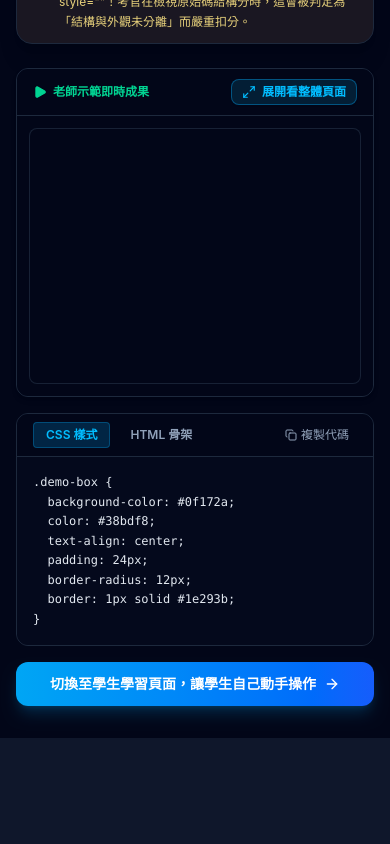
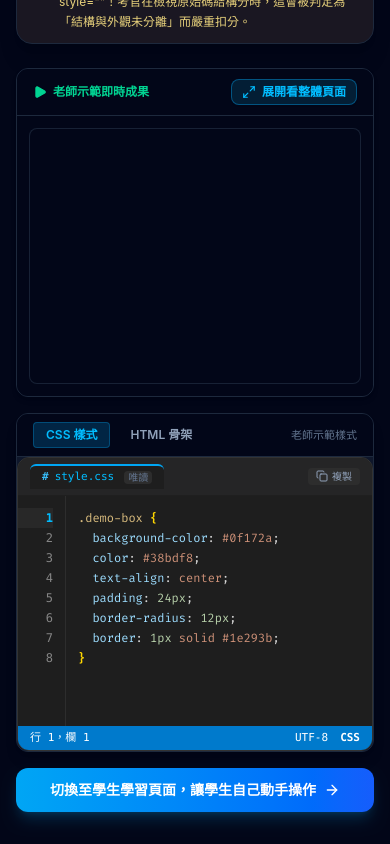
Before and after one commit to floraya/CSS-Course, a React (Vite) app: page / in a window 390 px wide. Shown: the part 1020-1864 px from the top of the page. Before the commit the page ends 1758 px from the top, so only its background shows below. Built offline with nearby package versions, Linux system fonts and the light colour scheme.

Commit message:
feat: integrate Prism.js and add VsCodeEditor component
Implemented syntax highlighting using Prism.js and created a reusable VsCodeEditor component to replace plain textareas, improving the code editing experience across practice and sandbox views.

```diff
--- a/package.json
+++ b/package.json
@@ -19,6 +19,7 @@
     "express": "^4.21.2",
     "lucide-react": "^0.546.0",
     "motion": "^12.23.24",
+    "prismjs": "^1.30.0",
     "react": "^19.0.1",
     "react-dom": "^19.0.1",
     "vite": "^8.3.0"
@@ -27,6 +28,7 @@
     "@types/canvas-confetti": "^1.9.0",
     "@types/express": "^4.17.21",
     "@types/node": "^22.14.0",
+    "@types/prismjs": "^1.26.6",
     "@types/react": "^19.3.0",
     "@types/react-dom": "^19.3.0",
     "autoprefixer": "^10.4.21",
--- a/src/components/TeacherTeachingView.tsx
+++ b/src/components/TeacherTeachingView.tsx
@@ -3,6 +3,7 @@ import { Play, ArrowRight, Copy, Check, RotateCcw, Maximize2, Sparkles } from 'l
 import { Lesson } from '../types';
 import { InteractiveConceptCard } from './InteractiveConceptCard';
 import { FullPagePreviewModal } from './FullPagePreviewModal';
+import { VsCodeEditor } from './VsCodeEditor';
 
 interface TeacherTeachingViewProps {
   lesson: Lesson;
@@ -207,7 +208,7 @@ export const TeacherTeachingView: React.FC<TeacherTeachingViewProps> = ({
           </div>
 
           {/* 老師示範程式碼 */}
-          <div className="bg-slate-900 border border-slate-800 rounded-xl overflow-hidden">
+          <div className="bg-slate-900 border border-slate-800 rounded-xl overflow-hidden shadow-lg">
             <div className="px-4 py-2 bg-slate-950 border-b border-slate-800 flex items-center justify-between">
               <div className="flex gap-2">
                 <button
@@ -232,18 +233,17 @@ export const TeacherTeachingView: React.FC<TeacherTeachingViewProps> = ({
                 </button>
               </div>
 
-              <button
-                onClick={handleCopy}
-                className="flex items-center gap-1 text-xs text-slate-400 hover:text-white px-2 py-1 rounded hover:bg-slate-800 transition-colors"
-              >
-                {copied ? <Check className="w-3 h-3 text-emerald-400" /> : <Copy className="w-3 h-3" />}
-                <span>{copied ? '已複製' : '複製代碼'}</span>
-              </button>
+              <span className="text-[11px] text-slate-500">
+                {codeTab === 'css' ? '老師示範樣式' : '結構骨架'}
+              </span>
             </div>
 
-            <div className="p-4 bg-slate-950/80 max-h-56 overflow-y-auto font-mono text-xs text-slate-200 whitespace-pre leading-relaxed">
-              {codeTab === 'css' ? lesson.teacherCode.css : lesson.teacherCode.html}
-            </div>
+            <VsCodeEditor
+              value={codeTab === 'css' ? activeCss : lesson.teacherCode.html}
+              language={codeTab}
+              readOnly={true}
+              height="230px"
+            />
           </div>
 
           {/* 底部快速切換按鈕 */}
--- a/src/components/VsCodeEditor.tsx
+++ b/src/components/VsCodeEditor.tsx
@@ -1,12 +1,16 @@
-import React, { useRef, useEffect, useState, useMemo } from 'react';
+import React, { useRef, useState, useMemo, useLayoutEffect } from 'react';
+import { highlightCode } from '../utils/codeHighlighter';
+import { Copy, Check } from 'lucide-react';
 
-interface VsCodeEditorProps {
+export interface VsCodeEditorProps {
   value: string;
-  onChange: (val: string) => void;
+  onChange?: (val: string) => void;
   placeholder?: string;
   className?: string;
   height?: string;
   readOnly?: boolean;
+  language?: 'css' | 'html';
+  fileName?: string;
 }
 
 const AUTO_CLOSE_PAIRS: Record<string, string> = {
@@ -25,20 +29,53 @@ export const VsCodeEditor: React.FC<VsCodeEditorProps> = ({
   placeholder = '/* 請在此輸入 CSS 程式碼 */',
   height = '320px',
   readOnly = false,
+  language = 'css',
+  fileName,
+  className = '',
 }) => {
   const textareaRef = useRef<HTMLTextAreaElement>(null);
   const lineNumbersRef = useRef<HTMLDivElement>(null);
+  const highlightRef = useRef<HTMLPreElement>(null);
   const [cursorPos, setCursorPos] = useState({ line: 1, col: 1 });
+  const [copied, setCopied] = useState(false);
 
   const lines = useMemo(() => {
     return value.split('\n');
   }, [value]);
 
-  // Sync scroll between line numbers and textarea
+  const defaultFileName = fileName || (language === 'html' ? 'index.html' : 'style.css');
+
+  // Syntax highlighting via Prism with VS Code Dark+ classes
+  const highlightedHtml = useMemo(() => {
+    return highlightCode(value, language);
+  }, [value, language]);
+
+  // Sync scroll between textarea, line numbers, and highlight display layer
   const handleScroll = () => {
-    if (textareaRef.current && lineNumbersRef.current) {
-      lineNumbersRef.current.scrollTop = textareaRef.current.scrollTop;
+    if (textareaRef.current) {
+      const top = textareaRef.current.scrollTop;
+      const left = textareaRef.current.scrollLeft;
+
+      if (lineNumbersRef.current) {
+        lineNumbersRef.current.scrollTop = top;
       }
+      if (highlightRef.current) {
+        highlightRef.current.scrollTop = top;
+        highlightRef.current.scrollLeft = left;
+      }
+    }
+  };
+
+  // Sync scroll on initial render or value change
+  useLayoutEffect(() => {
+    handleScroll();
+  }, [value]);
+
+  const handleCopy = () => {
+    if (!value) return;
+    navigator.clipboard.writeText(value);
+    setCopied(true);
+    setTimeout(() => setCopied(false), 1500);
   };
 
   // Update cursor position line & column
@@ -53,7 +90,7 @@ export const VsCodeEditor: React.FC<VsCodeEditorProps> = ({
   };
 
   const handleKeyDown = (e: React.KeyboardEvent<HTMLTextAreaElement>) => {
-    if (readOnly) return;
+    if (readOnly || !onChange) return;
     const textarea = textareaRef.current;
     if (!textarea) return;
 
@@ -76,10 +113,10 @@ export const VsCodeEditor: React.FC<VsCodeEditorProps> = ({
       const newValue = value.slice(0, start) + openChar + closeChar + value.slice(end);
       onChange(newValue);
 
-      // Set cursor between the pair
       setTimeout(() => {
         textarea.selectionStart = textarea.selectionEnd = start + 1;
         updateCursorInfo();
+        handleScroll();
       }, 0);
       return;
     }
@@ -97,10 +134,8 @@ export const VsCodeEditor: React.FC<VsCodeEditorProps> = ({
       const charBefore = value[start - 1];
       const charAfter = value[start];
 
-      // If cursor is right between { and }
       if (charBefore === '{' && charAfter === '}') {
         e.preventDefault();
-        // Determine current line indent
         const lineStart = value.lastIndexOf('\n', start - 1) + 1;
         const currentLineText = value.slice(lineStart, start);
         const matchIndent = currentLineText.match(/^(\s*)/);
@@ -115,112 +150,131 @@ export const VsCodeEditor: React.FC<VsCodeEditorProps> = ({
           const newPos = start + 1 + insideIndent.length;
           textarea.selectionStart = textarea.selectionEnd = newPos;
           updateCursorInfo();
+          handleScroll();
         }, 0);
         return;
       }
 
-      // General Smart Enter: inherit previous line indentation
+      // Preserve indentation on regular Enter
       const lineStart = value.lastIndexOf('\n', start - 1) + 1;
       const currentLineText = value.slice(lineStart, start);
       const matchIndent = currentLineText.match(/^(\s*)/);
       if (matchIndent && matchIndent[1].length > 0) {
         e.preventDefault();
         const indent = matchIndent[1];
-        const insertText = '\n' + indent;
-        const newValue = value.slice(0, start) + insertText + value.slice(end);
+        const newValue = value.slice(0, start) + '\n' + indent + value.slice(end);
         onChange(newValue);
 
         setTimeout(() => {
-          textarea.selectionStart = textarea.selectionEnd = start + insertText.length;
+          textarea.selectionStart = textarea.selectionEnd = start + 1 + indent.length;
           updateCursorInfo();
+          handleScroll();
         }, 0);
         return;
       }
     }
 
-    // 4. VS Code: Tab key inserts 2 spaces
+    // 4. VS Code: Tab Indent (2 spaces)
     if (e.key === 'Tab') {
       e.preventDefault();
+      const indent = '  ';
+
       if (!e.shiftKey) {
-        const indent = '  ';
         const newValue = value.slice(0, start) + indent + value.slice(end);
         onChange(newValue);
 
         setTimeout(() => {
           textarea.selectionStart = textarea.selectionEnd = start + indent.length;
           updateCursorInfo();
+          handleScroll();
         }, 0);
       } else {
-        // Shift+Tab: outdent current line
+        // Shift + Tab outdent
         const lineStart = value.lastIndexOf('\n', start - 1) + 1;
-        if (value.slice(lineStart, lineStart + 2) === '  ') {
+        const lineText = value.slice(lineStart, start);
+        if (lineText.startsWith('  ')) {
           const newValue = value.slice(0, lineStart) + value.slice(lineStart + 2);
           onChange(newValue);
+
           setTimeout(() => {
             textarea.selectionStart = textarea.selectionEnd = Math.max(lineStart, start - 2);
             updateCursorInfo();
+            handleScroll();
           }, 0);
         }
       }
       return;
     }
 
-    // 5. VS Code: Backspace pair deletion
+    // 5. Backspace pair deletion: deleting { deletes matching }
     if (e.key === 'Backspace' && start === end && start > 0) {
       const prevChar = value[start - 1];
       const nextChar = value[start];
-
-      if (
-        (prevChar === '{' && nextChar === '}') ||
-        (prevChar === '(' && nextChar === ')') ||
-        (prevChar === '[' && nextChar === ']') ||
-        (prevChar === '"' && nextChar === '"') ||
-        (prevChar === "'" && nextChar === "'")
-      ) {
+      if (AUTO_CLOSE_PAIRS[prevChar] === nextChar) {
         e.preventDefault();
         const newValue = value.slice(0, start - 1) + value.slice(start + 1);
         onChange(newValue);
+
         setTimeout(() => {
           textarea.selectionStart = textarea.selectionEnd = start - 1;
           updateCursorInfo();
+          handleScroll();
         }, 0);
-        return;
       }
     }
   };
 
-  // Helper function to insert snippet at cursor (e.g. from quick chips)
-  const insertSnippet = (snippet: string, cursorOffset = snippet.length) => {
+  const insertSnippet = (snippet: string, cursorOffset: number = snippet.length) => {
+    if (readOnly || !onChange) return;
     const textarea = textareaRef.current;
     if (!textarea) return;
     const start = textarea.selectionStart;
     const end = textarea.selectionEnd;
+
     const newValue = value.slice(0, start) + snippet + value.slice(end);
     onChange(newValue);
+
     setTimeout(() => {
       textarea.focus();
       textarea.selectionStart = textarea.selectionEnd = start + cursorOffset;
       updateCursorInfo();
+      handleScroll();
     }, 0);
   };
 
   return (
-    <div className="flex flex-col bg-[#1e1e1e] border border-[#333333] rounded-xl overflow-hidden shadow-xl text-slate-200">
+    <div className={`flex flex-col bg-[#1e1e1e] border border-[#333333] rounded-xl overflow-hidden shadow-xl text-slate-200 ${className}`}>
       {/* VS Code Tab Header */}
       <div className="bg-[#252526] border-b border-[#1f1f1f] px-3 py-1.5 flex items-center justify-between text-xs select-none">
         <div className="flex items-center gap-2">
           <div className="flex items-center gap-1.5 px-3 py-1 bg-[#1e1e1e] text-sky-400 font-mono text-[11px] rounded-t-md border-t-2 border-sky-500">
-            <span className="text-[#38bdf8] font-bold">#</span>
-            <span>style.css</span>
+            <span className={language === 'html' ? 'text-amber-400 font-bold' : 'text-[#38bdf8] font-bold'}>
+              {language === 'html' ? '<>' : '#'}
+            </span>
+            <span>{defaultFileName}</span>
+            {readOnly && (
+              <span className="text-[10px] text-slate-500 bg-[#2d2d2d] px-1 rounded ml-1">唯讀</span>
+            )}
           </div>
           <span className="text-[11px] text-slate-500 hidden sm:inline">
-            (支援 VS Code 自動補全括號、智慧縮排)
+            {readOnly ? '(VS Code 語法色彩標籤)' : '(支援 VS Code 語法高亮、自動補全括號、智慧縮排)'}
           </span>
         </div>
 
-        {/* 快速常用符號鍵盤小工具（新手/選手便利鍵） */}
-        {!readOnly && (
-          <div className="flex items-center gap-1 overflow-x-auto">
+        {/* 頂部操作按鈕（複製代碼 / 常用快捷片段） */}
+        <div className="flex items-center gap-1.5">
+          <button
+            type="button"
+            onClick={handleCopy}
+            className="flex items-center gap-1 text-[11px] text-slate-400 hover:text-white px-2 py-0.5 rounded bg-[#2d2d2d] hover:bg-[#383838] transition-colors"
+            title="複製程式碼"
+          >
+            {copied ? <Check className="w-3 h-3 text-emerald-400" /> : <Copy className="w-3 h-3" />}
+            <span className="text-[10px]">{copied ? '已複製' : '複製'}</span>
+          </button>
+
+          {!readOnly && language === 'css' && (
+            <div className="hidden sm:flex items-center gap-1">
               <button
                 type="button"
                 onClick={() => insertSnippet('{\n  \n}', 4)}
@@ -247,14 +301,15 @@ export const VsCodeEditor: React.FC<VsCodeEditorProps> = ({
             </div>
           )}
         </div>
+      </div>
 
-      {/* Editor Main Canvas with Synchronized Line Numbers */}
+      {/* Editor Main Canvas with Synchronized Line Numbers & Highlighting */}
       <div className="relative flex bg-[#1e1e1e]" style={{ height }}>
         {/* Line Numbers Gutter */}
         <div
           ref={lineNumbersRef}
           aria-hidden="true"
-          className="w-12 bg-[#1e1e1e] border-r border-[#2d2d2d] py-3 text-right pr-3 font-mono text-xs select-none overflow-hidden text-[#858585] leading-[20px]"
+          className="w-12 shrink-0 bg-[#1e1e1e] border-r border-[#2d2d2d] py-3 text-right pr-3 font-mono text-xs select-none overflow-hidden text-[#858585] leading-[20px]"
         >
           {lines.map((_, i) => (
             <div
@@ -268,11 +323,27 @@ export const VsCodeEditor: React.FC<VsCodeEditorProps> = ({
           ))}
         </div>
 
-        {/* Textarea Input */}
+        {/* Code Body Area with Highlighting Overlay */}
+        <div className="relative flex-1 h-full overflow-hidden">
+          {/* Background Highlighted Syntax Layer */}
+          <pre
+            ref={highlightRef}
+            aria-hidden="true"
+            className="vscode-highlight absolute inset-0 pointer-events-none p-3 font-mono text-xs leading-[20px] whitespace-pre tab-[2] overflow-hidden m-0 border-0 bg-transparent select-none"
+            style={{
+              tabSize: 2,
+              fontFamily: "'Fira Code', ui-monospace, SFMono-Regular, Menlo, Monaco, Consolas, monospace",
+            }}
+            dangerouslySetInnerHTML={{
+              __html: highlightedHtml ? (highlightedHtml + (value.endsWith('\n') ? '<br />&nbsp;' : '')) : '',
+            }}
+          />
+
+          {/* Foreground Textarea (Transparent text, visible cursor, caret and selection) */}
           <textarea
             ref={textareaRef}
             value={value}
-          onChange={(e) => onChange(e.target.value)}
+            onChange={(e) => onChange?.(e.target.value)}
             onKeyDown={handleKeyDown}
             onKeyUp={updateCursorInfo}
             onClick={updateCursorInfo}
@@ -282,9 +353,16 @@ export const VsCodeEditor: React.FC<VsCodeEditorProps> = ({
             autoCapitalize="off"
             autoCorrect="off"
             placeholder={placeholder}
-          className="flex-1 bg-transparent text-[#d4d4d4] font-mono text-xs leading-[20px] p-3 resize-none focus:outline-none border-0 selection:bg-[#264f78] whitespace-pre tab-[2] overflow-auto"
-          style={{ tabSize: 2 }}
+            className="vscode-editor-textarea absolute inset-0 w-full h-full bg-transparent font-mono text-xs leading-[20px] p-3 resize-none focus:outline-none border-0 selection:bg-[#264f78]/60 whitespace-pre tab-[2] overflow-auto m-0"
+            style={{
+              tabSize: 2,
+              fontFamily: "'Fira Code', ui-monospace, SFMono-Regular, Menlo, Monaco, Consolas, monospace",
+              color: 'transparent',
+              WebkitTextFillColor: 'transparent',
+              caretColor: '#ffffff',
+            }}
           />
+        </div>
       </div>
 
       {/* VS Code Status Bar */}
@@ -297,7 +375,7 @@ export const VsCodeEditor: React.FC<VsCodeEditorProps> = ({
         </div>
         <div className="flex items-center gap-3">
           <span>UTF-8</span>
-          <span className="font-semibold">CSS</span>
+          <span className="font-semibold uppercase">{language}</span>
         </div>
       </div>
     </div>
--- a/src/index.css
+++ b/src/index.css
@@ -48,3 +48,98 @@
 ::-webkit-scrollbar-thumb:hover {
   background: #334155;
 }
+
+/* ==========================================================================
+   VS Code Dark+ Syntax Highlighting Theme
+   ========================================================================== */
+.vscode-highlight {
+  color: #d4d4d4;
+  font-family: 'Fira Code', ui-monospace, SFMono-Regular, Menlo, Monaco, Consolas, monospace;
+}
+
+/* Comments */
+.vscode-highlight .token.comment,
+.vscode-highlight .token.prolog,
+.vscode-highlight .token.doctype,
+.vscode-highlight .token.cdata {
+  color: #6a9955 !important;
+  font-style: italic;
+}
+
+/* Punctuation (colons, semicolons, commas) */
+.vscode-highlight .token.punctuation {
+  color: #d4d4d4;
+}
+
+/* Gold Brackets { } */
+.vscode-highlight .token.bracket-gold,
+.vscode-highlight .bracket-gold {
+  color: #ffd700 !important;
+  font-weight: 600;
+}
+
+/* CSS Selectors (classes, ids, elements, pseudo-classes) */
+.vscode-highlight .token.selector {
+  color: #d7ba7d !important;
+}
+
+/* CSS Properties & HTML Attribute Names */
+.vscode-highlight .token.property,
+.vscode-highlight .token.attr-name {
+  color: #9cdcfe !important;
+}
+
+/* HTML Tags (<div, <span, <h1, </p>) */
+.vscode-highlight .token.tag,
+.vscode-highlight .token.tag .token.tag-id {
+  color: #569cd6 !important;
+}
+
+.vscode-highlight .token.tag .token.punctuation {
+  color: #808080 !important;
+}
+
+/* Numbers & Units (20px, 100%, 1.5rem, 0) */
+.vscode-highlight .token.number,
+.vscode-highlight .token.unit,
+.vscode-highlight .token.unit-number {
+  color: #b5cea8 !important;
+}
+
+/* Strings & Attribute Values ("container", 'Arial') */
+.vscode-highlight .token.string,
+.vscode-highlight .token.char,
+.vscode-highlight .token.attr-value {
+  color: #ce9178 !important;
+}
+
+/* Functions (rgb(), calc(), var(), url()) */
+.vscode-highlight .token.function,
+.vscode-highlight .token.css-function {
+  color: #dcdcaa !important;
+}
+
+/* CSS Keywords & Values (flex, block, none, relative, absolute, etc.) */
+.vscode-highlight .token.keyword,
+.vscode-highlight .token.css-keyword,
+.vscode-highlight .token.boolean {
+  color: #ce9178 !important;
+}
+
+/* At-rules (@media, @keyframes) & Important */
+.vscode-highlight .token.atrule,
+.vscode-highlight .token.important {
+  color: #c586c0 !important;
+  font-weight: 600;
+}
+
+/* Color hex codes (#ff0000) */
+.vscode-highlight .token.color-hex {
+  color: #ce9178 !important;
+}
+
+/* Textarea placeholder styling for VS Code editor overlay */
+.vscode-editor-textarea::placeholder {
+  color: #6e7681 !important;
+  -webkit-text-fill-color: #6e7681 !important;
+}
--- /dev/null
+++ b/src/utils/codeHighlighter.ts
@@ -0,0 +1,42 @@
+import Prism from 'prismjs';
+
+// Enhance Prism CSS definitions to match VS Code Dark+ color classifications
+if (Prism.languages.css) {
+  Prism.languages.insertBefore('css', 'punctuation', {
+    'color-hex': {
+      pattern: /#(?:[0-9a-fA-F]{3,4}){1,2}\b/,
+      alias: 'number'
+    },
+    'unit-number': {
+      pattern: /\b\d+(?:\.\d+)?(?:px|rem|em|%|vh|vw|deg|s|ms|fr|ch|vmin|vmax)?\b/,
+      alias: 'number'
+    },
+    'css-keyword': {
+      pattern: /\b(?:block|inline-block|inline|flex|grid|none|relative|absolute|fixed|sticky|static|auto|inherit|initial|unset|border-box|content-box|center|space-between|space-around|space-evenly|stretch|flex-start|flex-end|bold|normal|pointer|hidden|visible|transparent|solid|dashed|dotted|double|wrap|nowrap|row|column|uppercase|lowercase|capitalize|underline|sans-serif|serif|monospace)\b/i,
+      alias: 'keyword'
+    },
+    'css-function': {
+      pattern: /\b(?:rgba?|hsla?|calc|var|min|max|clamp|url|linear-gradient|radial-gradient)(?=\()/i,
+      alias: 'function'
+    }
+  });
+}
+
+/**
+ * Highlights code string into VS Code Dark+ themed HTML tokens
+ */
+export function highlightCode(code: string, language: 'css' | 'html' | 'markup' = 'css'): string {
+  if (!code) return '';
+  const lang = language === 'html' ? 'markup' : language;
+  const grammar = Prism.languages[lang] || Prism.languages.css;
+
+  let highlighted = Prism.highlight(code, grammar, lang);
+
+  // VS Code bracket pair colorization: replace { and } with gold colored spans
+  highlighted = highlighted.replace(
+    /(<span class="token punctuation">)(\{|\})(<\/span>)/g,
+    '<span class="token punctuation bracket-gold">$2</span>'
+  );
+
+  return highlighted;
+}
```
Also changed, not shown: src/components/InteractiveConceptCard.tsx (+9 -6 lines), src/components/LearnLayoutLab.tsx (+5 -7 lines), src/components/PracticeView.tsx (+15 -17 lines), src/components/SandboxView.tsx (+17 -34 lines), src/components/StudentLearningView.tsx (+6 -3 lines), 1 other file (tests, documents, lock files or other folders). Lines whose indentation alone changed are shown as unchanged.
